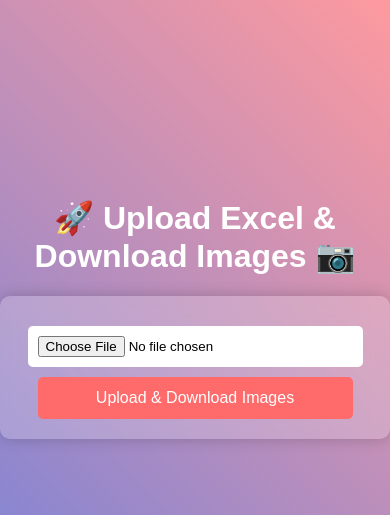
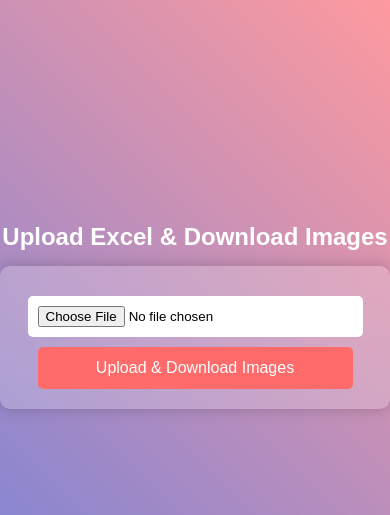
Before and after one commit to jigyasubisht/product_image_scraper, a Flask app: page / in a window 390 px wide; the page is wider, and only the part inside the window is pictured. Shown: the part 134-649 px from the top of that part. Run offline with Flask 3, Linux system fonts and the light colour scheme.

Commit message:
Updated deployment settings

```diff
--- a/templates/index.html
+++ b/templates/index.html
@@ -17,7 +17,7 @@
             font-family: Arial, sans-serif;
             text-align: center;
             margin: 0;
-            padding: 0;
+            padding: 20px;
             height: 100vh;
             display: flex;
             justify-content: center;
@@ -27,6 +27,13 @@
             background-size: 400% 400%;
             animation: gradientBG 10s infinite ease-in-out;
             color: white;
+        }
+
+        /* Title Styling */
+        h1 {
+            font-size: 28px;
+            white-space: nowrap; /* Prevents text from breaking into two lines */
+            margin-bottom: 15px;
         }
 
         /* Upload Form - Responsive */
@@ -103,6 +110,10 @@
                 padding: 20px;
             }
 
+            h1 {
+                font-size: 24px; /* Reduce font size for better fit */
+            }
+
             .form-container, .download-section {
                 width: 100%;
                 max-width: 100%;
```
